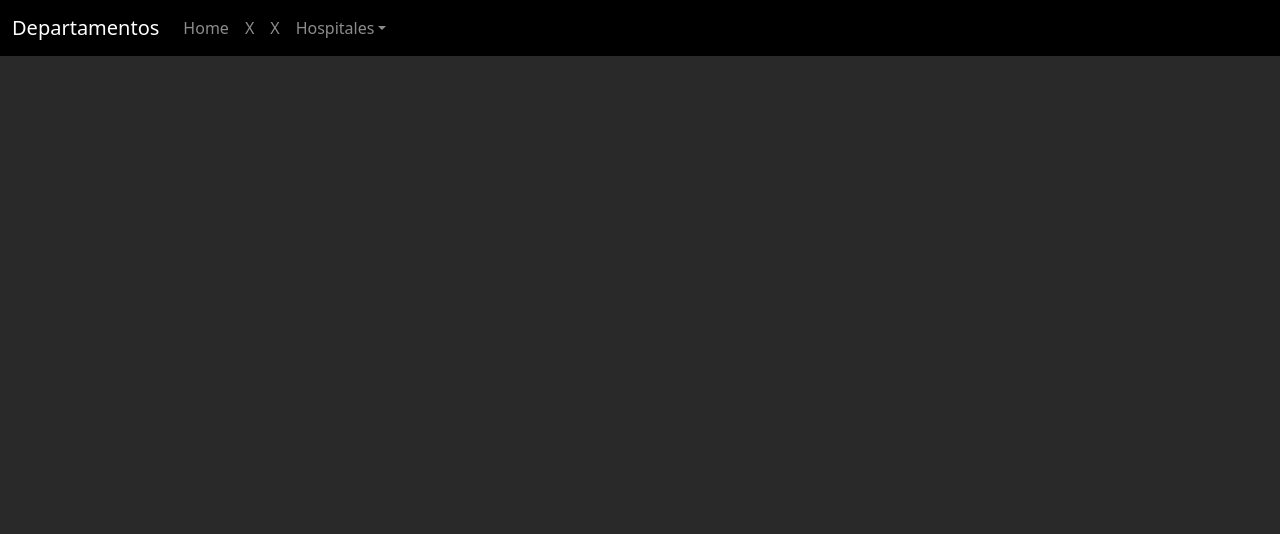
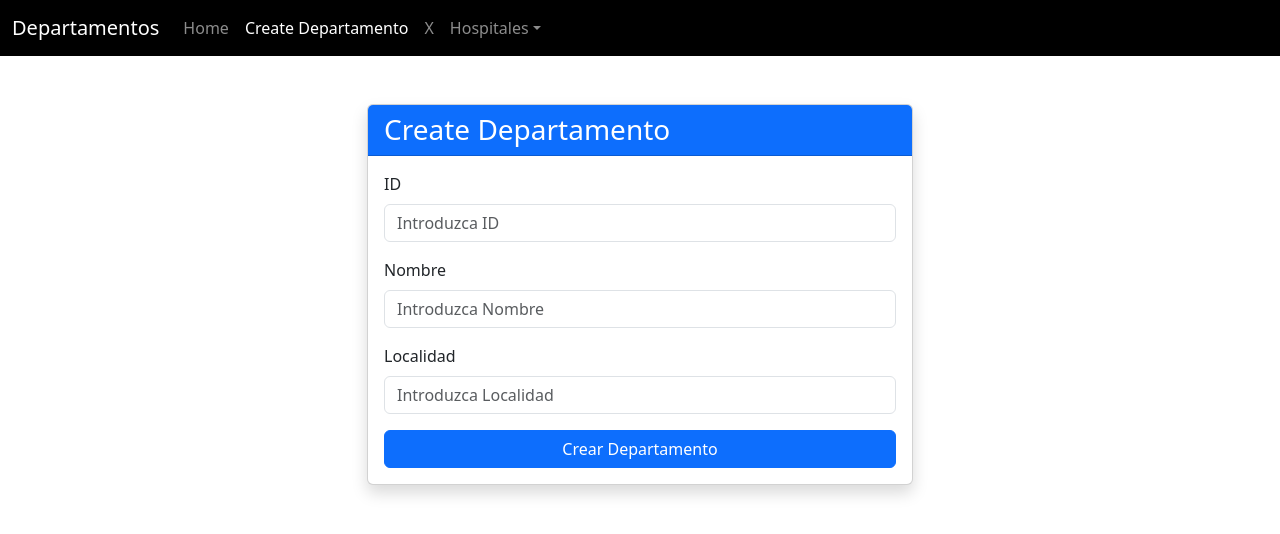
Before and after one commit to angeldzz/reactcruddepartamento, a React (Create React App) app: page /createDepartamento in a window 1280 px wide. Shown: the top 534 px of the page. Built offline with nearby package versions, Linux system fonts and the light colour scheme.

Commit message:
create Departamentos

```diff
--- /dev/null
+++ b/src/components/CreateDepartamento.jsx
@@ -0,0 +1,73 @@
+import React, { Component } from 'react'
+import Global from '../Global'
+import axios from 'axios'
+import {Navigate} from 'react-router-dom'
+export default class CreateDepartamento extends Component {
+    url = Global.urlDepartamento;
+
+    state = {
+        mensaje: "",
+        status:false
+    }
+
+    cajaID = React.createRef()
+    cajaNombre = React.createRef()
+    cajaLocalidad = React.createRef()
+    CreateDepartamento = () => {
+        let request = "api/Departamentos"
+        let departamento = {
+            numero: parseInt(this.cajaID.current.value),
+            nombre: this.cajaNombre.current.value,
+            localidad: this.cajaLocalidad.current.value
+        }
+        axios.post(this.url + request, departamento).then(
+            this.setState({
+                mensaje: "Se a creado el departamento " + departamento.nombre,
+                status:true,
+            })
+        )
+    }
+    render() {
+        return (
+            <div className="container mt-5">
+                <div className="row justify-content-center">
+                    <div className="col-md-6">
+                        <div className="card shadow">
+                            <div className="card-header bg-primary text-white">
+                                <h1 className="h3 mb-0">Create Departamento</h1>
+                            </div>
+                            <div className="card-body">
+                                {this.state.mensaje && (
+                                    <div className="alert alert-success" role="alert">
+                                        {this.state.mensaje}
+                                    </div>
+                                )}
+                                <form>
+                                    <div className="mb-3">
+                                        <label className="form-label">ID</label>
+                                        <input className="form-control" type="text" ref={this.cajaID} placeholder="Introduzca ID"/>
+                                    </div>
+                                    <div className="mb-3">
+                                        <label className="form-label">Nombre</label>
+                                        <input className="form-control" type="text" ref={this.cajaNombre} placeholder="Introduzca Nombre"/>
+                                    </div>
+                                    <div className="mb-3">
+                                        <label className="form-label">Localidad</label>
+                                        <input className="form-control" type="text" ref={this.cajaLocalidad} placeholder="Introduzca Localidad"/>
+                                    </div>
+                                    <button type="button" className="btn btn-primary w-100" onClick={this.CreateDepartamento}>
+                                    Crear Departamento
+                                    </button>
+                                {
+                                    this.state.status === true &&
+                                    <Navigate to="/"/>
+                                }
+                                </form>
+                            </div>
+                        </div>
+                    </div>
+                </div>
+            </div>
+        )
+    }
+}
--- a/src/components/HomeDepartamentos.jsx
+++ b/src/components/HomeDepartamentos.jsx
@@ -30,7 +30,7 @@ export default class HomeDepartamentos extends Component {
         }
         return (
             <div>
-                <table className='table table-striped table-bordered table-dark'>
+                <table className='table table-striped table-bordered table-dark text-center'>
                     <thead>
                         <tr>
                             <th>Numero</th>
--- a/src/components/MenuDepartamentos.jsx
+++ b/src/components/MenuDepartamentos.jsx
@@ -26,7 +26,7 @@ export default class MenuDepartamentos extends Component {
                                 <NavLink className="nav-link" to="/">Home</NavLink>
                             </li>
                             <li className="nav-item">
-                                <NavLink className="nav-link" to="/hospitales">X</NavLink>
+                                <NavLink className="nav-link" to="/createDepartamento">Create Departamento</NavLink>
                             </li>
                             <li className="nav-item">
                                 <NavLink className="nav-link" to="/createHospital">X</NavLink>
--- a/src/components/Router.jsx
+++ b/src/components/Router.jsx
@@ -2,6 +2,7 @@ import React, { Component } from 'react'
 import { BrowserRouter, Routes, Route } from "react-router-dom";
 import MenuDepartamentos from './MenuDepartamentos';
 import HomeDepartamentos from './HomeDepartamentos';
+import CreateDepartamento from './CreateDepartamento';
 export default class Router extends Component {
     render() {
         return (
@@ -9,6 +10,7 @@ export default class Router extends Component {
                 <MenuDepartamentos />
                 <Routes>
                     <Route path='/' element={<HomeDepartamentos />} />
+                    <Route path='/createDepartamento' element={<CreateDepartamento />} />
                 </Routes>
             </BrowserRouter>
         )
--- a/src/index.css
+++ b/src/index.css
@@ -6,9 +6,6 @@ body {
   -webkit-font-smoothing: antialiased;
   -moz-osx-font-smoothing: grayscale;
 }
-html{
-  background-color: rgb(41, 41, 41);
-}
 code {
   font-family: source-code-pro, Menlo, Monaco, Consolas, 'Courier New',
     monospace;
```
